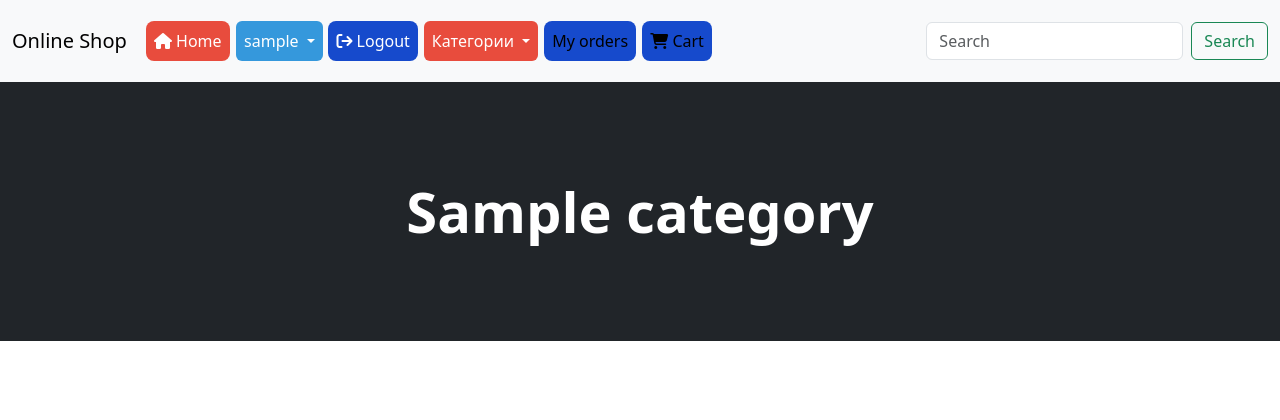
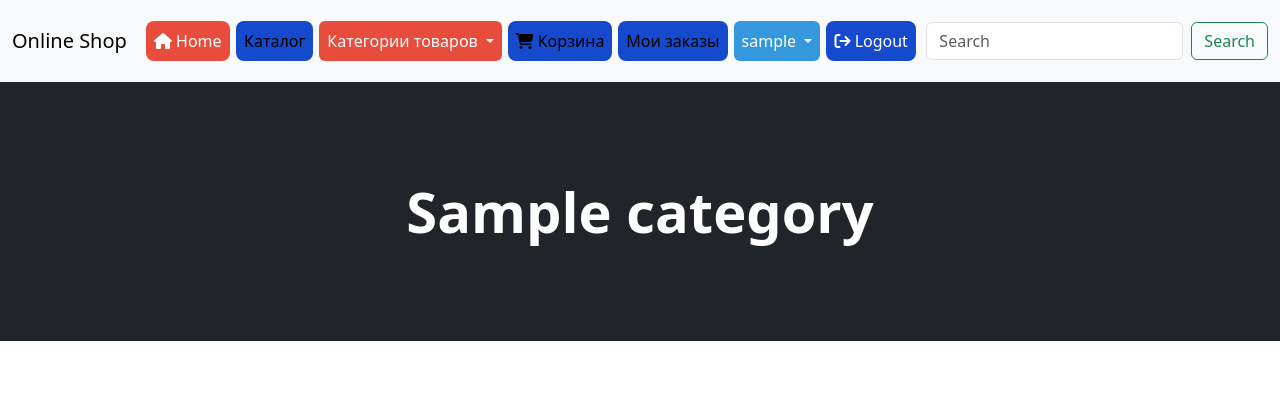
Before and after one commit to Lifeisco/InternetShop, a Django app: a page that uses main/templates/main/header.html in a window 1280 px wide. Shown: the top 420 px of the page. Run offline with Django 5.2, Linux system fonts and the light colour scheme; a user stored in the database is signed in; tables that the repository leaves empty hold one stand-in row (values such as "Sample post"); grey boxes marked "Sample" are stand-in pictures; some libraries are stand-ins or nearby versions.

Commit message:
better inferface

```diff
--- a/main/templates/main/category.html
+++ b/main/templates/main/category.html
@@ -2,6 +2,19 @@
 
 
 {% block title %}{{ category }}{% endblock %}
+
+{% block category %}
+    <li class="nav-item dropdown">
+            <a class="nav-link dropdown-toggle btn hvr-fade" href="#" role="button" data-bs-toggle="dropdown" aria-expanded="false">
+            Категории товаров
+            </a>
+        <ul class="dropdown-menu">
+            {% for category in all_categories %}
+                <li><a class="dropdown-item" href="{% url 'view_products_by_category' category.name %}">{{ category.name }}</a></li>
+            {% endfor %}
+        </ul>
+    </li>
+{% endblock %}
 
 {% block body %}
     <header class="bg-dark py-5">
--- a/main/templates/main/header.html
+++ b/main/templates/main/header.html
@@ -24,7 +24,18 @@
         <li class="nav-item">
           <a href="{% url 'home' %}" class="nav-link btn hvr-fade btn-lg"><i class="fa-sharp fa-solid fa-house"></i> Home</a>
         </li>
+        <li class="nav-item">
+            <a class="nav-link active btn hvr-back-pulse btn-lg" aria-current="page" href="{% url 'catalog' %}"><i class="fa-light fa-bag-shopping-minus"></i>Каталог</a>
+        </li>
+      {% block category %}
+      {% endblock %}
         {% if not user.is_anonymous %}
+         <li class="nav-item">
+            <a class="nav-link active btn hvr-back-pulse btn-lg" aria-current="page" href="{% url 'cart' %}"><i class="fa-solid fa-cart-shopping"></i> Корзина</a>
+        </li>
+        <li class="nav-item">
+            <a class="nav-link active btn hvr-back-pulse btn-lg" aria-current="page" href="{% url 'order' %}"><i class="fa-light fa-bag-shopping-minus"></i> Мои заказы</a>
+        </li>
         <li class="nav-item dropdown">
          <a class="nav-link dropdown-toggle btn hvr-sweep-to-right" href="#" role="button" data-bs-toggle="dropdown" aria-expanded="false">
               {{ user }}
@@ -45,22 +56,6 @@
             <a class="nav-link active btn hvr-back-pulse btn-lg" aria-current="page" href="{% url 'login' %}"><i class="fa-sharp fa-solid fa-right-to-bracket"></i> Login</a>
           </li>
         {% endif %}
-          <li class="nav-item dropdown">
-        <a class="nav-link dropdown-toggle btn hvr-fade" href="#" role="button" data-bs-toggle="dropdown" aria-expanded="false">
-            Категории
-        </a>
-        <ul class="dropdown-menu">
-               {% for category in all_categories %}
-                    <li><a class="dropdown-item" href="{% url 'view_products_by_category' category.name %}">{{ category.name }}</a></li>
-               {% endfor %}
-        </ul>
-          </li>
-          <li class="nav-item">
-            <a class="nav-link active btn hvr-back-pulse btn-lg" aria-current="page" href="{% url 'order' %}"><i class="fa-light fa-bag-shopping-minus"></i> My orders</a>
-          </li>
-          <li class="nav-item">
-            <a class="nav-link active btn hvr-back-pulse btn-lg" aria-current="page" href="{% url 'cart' %}"><i class="fa-solid fa-cart-shopping"></i> Cart</a>
-          </li>
       </ul>
       <form class="d-flex" role="search">
         <input class="form-control me-2" type="search" placeholder="Search" aria-label="Search" name="search">
--- a/main/views.py
+++ b/main/views.py
@@ -13,12 +13,14 @@ from datetime import datetime
 
 
 def index(request):
+    return render(request, 'main/index.html')
 
+def catalog(request):
     data = {
         'products': Item.objects.all(),
         'all_categories': Category.objects.all()
     }
-    return render(request, 'main/index.html', context=data)
+    return render(request, 'main/catalog.html', context=data)
 
 # Страница конкретного товара с его описанием и т.д.
 def product(request):
@@ -108,7 +110,7 @@ def view_products_by_category(request, category_name):
         'page': page + 1,
         'next': neXt + 1,
         'back': page - 1,
-        'search': search    }
+        'search': search}
     return render(request, 'main/category.html', context=data)
 
 
--- a/onlineshop/urls.py
+++ b/onlineshop/urls.py
@@ -18,12 +18,13 @@ from django.contrib import admin
 from django.conf.urls.static import static
 from django.conf import settings
 from django.urls import path
-from main.views import index, login_page, reg_page, log_out, view_products_by_category, cart, order, product
+from main.views import index, login_page, reg_page, log_out, view_products_by_category, cart, order, product, catalog
 
 urlpatterns = [
     path('admin/', admin.site.urls),
     path('', index),
     path('', index, name='home'),
+    path('all_products', catalog, name='catalog'),
     path('login/', login_page, name='login'),
     path('sign_up/', reg_page, name='register'),
     path('logout/', log_out, name='logout'),
```
Also changed, not shown: main/templates/main/catalog.html (added, +51 -0 lines), main/templates/main/index.html (+2 -34 lines).
